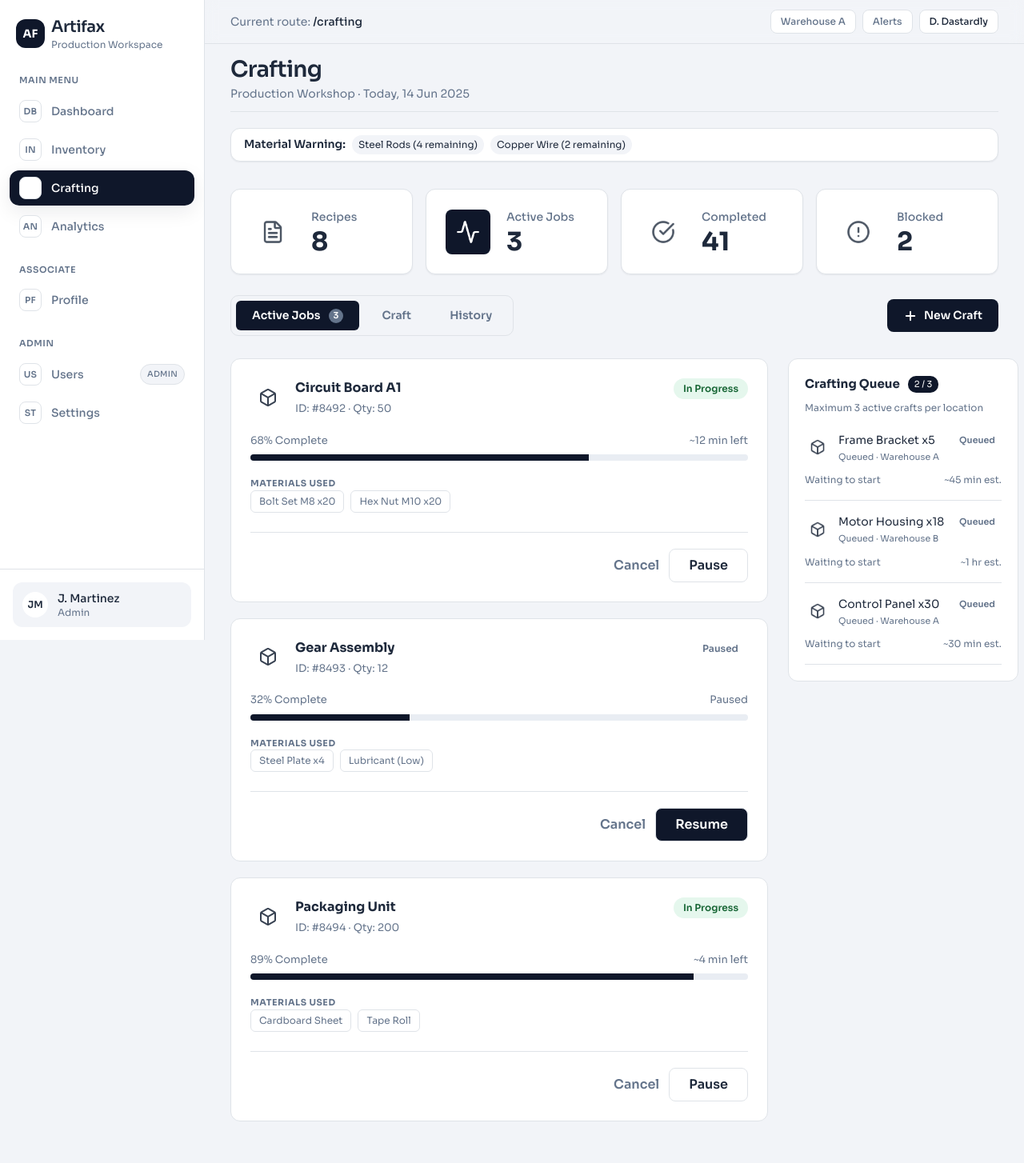
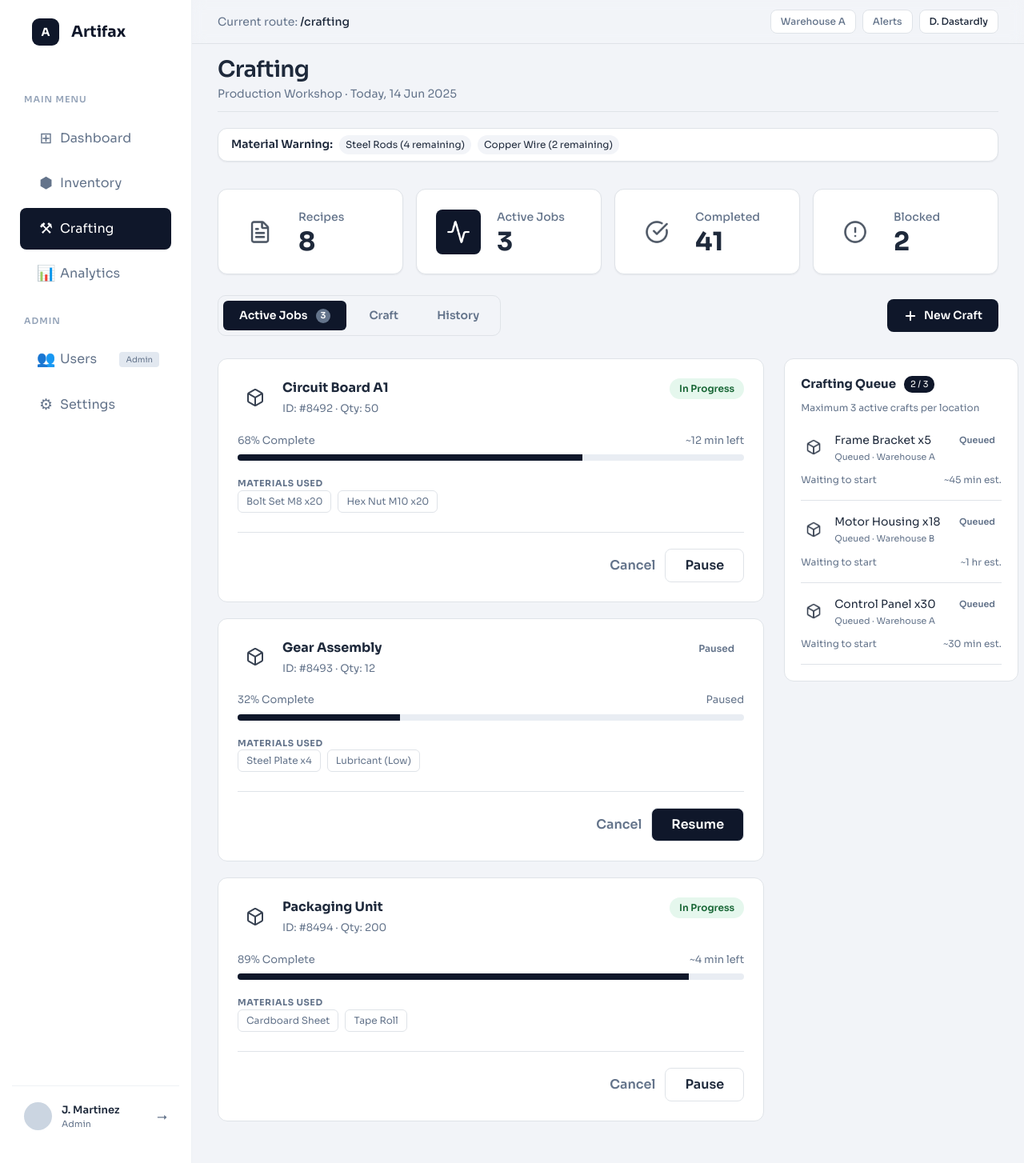
Before and after one commit to I-Know-What-You-Committed-Last-Summer/Artifax, a React (Create React App) app in the folder frontend/: page /crafting in a window 1280 px wide. Shown: the whole page at 80% size. Built offline with nearby package versions, Linux system fonts and the light colour scheme.

Commit message:
feat(frontend): switch to Andre-style main sidebar with icon set

```diff
--- /dev/null
+++ b/frontend/src/components/layout/Sidebar.css
@@ -0,0 +1,180 @@
+:root {
+  --sidebar-bg: #ffffff;
+  --sidebar-border: #eef1f5;
+  --active-bg: #0f172a;
+  --active-text: #ffffff;
+  --inactive-text: #64748b;
+  --section-title: #94a3b8;
+  --collapsed-width: 90px;
+  --expanded-width: 240px;
+  --transition-speed: 0.28s ease;
+}
+
+.sidebar-container {
+  width: var(--collapsed-width);
+  min-height: 100vh;
+  background: var(--sidebar-bg);
+  border-right: 1px solid var(--sidebar-border);
+  display: flex;
+  flex-direction: column;
+  transition: width var(--transition-speed);
+  overflow: hidden;
+  white-space: nowrap;
+  padding: 20px 0;
+  position: sticky;
+  top: 0;
+  z-index: 30;
+}
+
+.sidebar-container:hover {
+  width: var(--expanded-width);
+  padding: 20px 15px;
+}
+
+.nav-text {
+  opacity: 0;
+  transition: opacity var(--transition-speed);
+  pointer-events: none;
+}
+
+.sidebar-container:hover .nav-text {
+  opacity: 1;
+  pointer-events: auto;
+}
+
+.sidebar-header {
+  display: flex;
+  align-items: center;
+  padding: 0 25px;
+  margin-bottom: 36px;
+  height: 40px;
+}
+
+.logo-placeholder {
+  width: 34px;
+  height: 34px;
+  border-radius: 9px;
+  display: inline-flex;
+  align-items: center;
+  justify-content: center;
+  background: var(--active-bg);
+  color: #fff;
+  font-weight: 700;
+  font-size: 14px;
+}
+
+.logo-text {
+  font-weight: 700;
+  font-size: 1.2rem;
+  color: #0f172a;
+  margin-left: 15px;
+}
+
+.sidebar-content {
+  display: flex;
+  flex-direction: column;
+}
+
+.section-title {
+  font-size: 11px;
+  font-weight: 600;
+  color: var(--section-title);
+  letter-spacing: 1px;
+  padding: 0 15px;
+  margin: 20px 0 10px;
+}
+
+.nav-list {
+  list-style: none;
+  padding: 0;
+  margin: 0;
+}
+
+.nav-item {
+  display: flex;
+  align-items: center;
+  padding: 12px 15px;
+  margin: 4px 10px;
+  border-radius: 8px;
+  cursor: pointer;
+  color: var(--inactive-text);
+  transition: all 0.2s;
+  text-decoration: none;
+}
+
+.nav-item:hover {
+  background: #f8fafc;
+}
+
+.nav-item.active {
+  background: var(--active-bg);
+  color: var(--active-text);
+}
+
+.nav-icon {
+  min-width: 35px;
+  font-size: 19px;
+  display: flex;
+  justify-content: center;
+}
+
+.admin-badge {
+  background: #e2e8f0;
+  color: var(--inactive-text);
+  font-size: 10px;
+  padding: 2px 8px;
+  border-radius: 4px;
+  margin-left: auto;
+}
+
+.sidebar-footer {
+  margin-top: auto;
+  border-top: 1px solid var(--sidebar-border);
+  padding: 20px 15px;
+  display: flex;
+  align-items: center;
+}
+
+.user-avatar {
+  width: 35px;
+  height: 35px;
+  background: #cbd5e1;
+  border-radius: 50%;
+  flex-shrink: 0;
+}
+
+.user-info {
+  margin-left: 12px;
+  flex-grow: 1;
+}
+
+.user-name {
+  font-size: 13px;
+  font-weight: 600;
+  margin: 0;
+}
+
+.user-role {
+  font-size: 11px;
+  color: var(--inactive-text);
+  margin: 0;
+}
+
+.logout-icon {
+  color: var(--inactive-text);
+  cursor: pointer;
+}
+
+@media (max-width: 1024px) {
+  .sidebar-container,
+  .sidebar-container:hover {
+    width: 78px;
+    padding: 20px 0;
+  }
+
+  .nav-text,
+  .sidebar-container:hover .nav-text {
+    opacity: 0;
+    pointer-events: none;
+  }
+}
--- a/frontend/src/components/layout/Sidebar.js
+++ b/frontend/src/components/layout/Sidebar.js
@@ -1,104 +1,71 @@
 import { NavLink } from 'react-router-dom';
-import { adminMenu, mainMenu, userMenu } from '../../config/navigation';
+import './Sidebar.css';
 
-function NavSection({ title, items, mobile = false }) {
-  if (mobile) {
-    return (
-      <div className="flex gap-2">
-        {items.map((item) => (
-          <NavLink
-            key={item.id}
-            to={item.path}
-            className={({ isActive }) =>
-              `inline-flex items-center gap-2 rounded-lg border px-3 py-2 text-xs font-medium transition ${
-                isActive
-                  ? 'border-primary bg-primary text-white'
-                  : 'border-border bg-surface text-muted hover:border-primary hover:text-text'
-              }`
-            }
-          >
-            <span className="inline-flex h-5 w-5 items-center justify-center rounded bg-app text-[10px] font-bold">
-              {item.short}
-            </span>
-            {item.label}
-          </NavLink>
-        ))}
-      </div>
-    );
-  }
+const MENU_DATA = {
+  logo: {
+    short: 'A',
+    full: 'Artifax',
+  },
+  mainMenu: [
+    { id: 'dashboard', label: 'Dashboard', icon: '⊞', path: '/dashboard' },
+    { id: 'inventory', label: 'Inventory', icon: '⬢', path: '/inventory' },
+    { id: 'crafting', label: 'Crafting', icon: '⚒', path: '/crafting' },
+    { id: 'analytics', label: 'Analytics', icon: '📊', path: '/analytics' },
+  ],
+  adminMenu: [
+    { id: 'users', label: 'Users', icon: '👥', path: '/users', badge: 'Admin' },
+    { id: 'settings', label: 'Settings', icon: '⚙', path: '/settings' },
+  ],
+  user: {
+    name: 'J. Martinez',
+    role: 'Admin',
+  },
+};
 
+function SidebarNavGroup({ title, items }) {
   return (
-    <div>
-      <p className="px-3 text-[11px] font-semibold uppercase tracking-wider text-muted">{title}</p>
-      <ul className="mt-2 space-y-1">
+    <>
+      <p className="section-title nav-text">{title}</p>
+      <ul className="nav-list">
         {items.map((item) => (
           <li key={item.id}>
             <NavLink
               to={item.path}
-              className={({ isActive }) =>
-                `group flex items-center gap-3 rounded-xl px-3 py-2 text-sm font-medium transition ${
-                  isActive
-                    ? 'bg-primary text-white shadow-soft'
-                    : 'text-muted hover:bg-app hover:text-text'
-                }`
-              }
+              className={({ isActive }) => `nav-item ${isActive ? 'active' : ''}`}
             >
-              <span className="inline-flex h-7 w-7 items-center justify-center rounded-lg border border-border bg-surface text-[11px] font-semibold tracking-wide group-hover:border-primary/30">
-                {item.short}
-              </span>
-              <span>{item.label}</span>
-              {item.badge ? (
-                <span className="ml-auto rounded-full border border-border bg-app px-2 py-0.5 text-[10px] uppercase tracking-wide text-muted">
-                  {item.badge}
-                </span>
-              ) : null}
+              <div className="nav-icon">{item.icon}</div>
+              <span className="nav-text">{item.label}</span>
+              {item.badge ? <span className="admin-badge nav-text">{item.badge}</span> : null}
             </NavLink>
           </li>
         ))}
       </ul>
-    </div>
+    </>
   );
 }
 
 function Sidebar() {
   return (
-    <>
-      <aside className="fixed inset-y-0 left-0 z-20 hidden w-64 flex-col border-r border-border bg-surface lg:flex">
-        <div className="flex items-center gap-2 px-5 py-5">
-          <span className="inline-flex h-9 w-9 items-center justify-center rounded-xl bg-primary text-sm font-bold text-white">
-            AF
-          </span>
-          <div>
-            <p className="text-xl font-semibold tracking-tight text-text">Artifax</p>
-            <p className="text-xs text-muted">Production Workspace</p>
-          </div>
+    <aside className="sidebar-container">
+      <div className="sidebar-header">
+        <div className="logo-placeholder">{MENU_DATA.logo.short}</div>
+        <span className="nav-text logo-text">{MENU_DATA.logo.full}</span>
+      </div>
+
+      <div className="sidebar-content">
+        <SidebarNavGroup title="MAIN MENU" items={MENU_DATA.mainMenu} />
+        <SidebarNavGroup title="ADMIN" items={MENU_DATA.adminMenu} />
+      </div>
+
+      <div className="sidebar-footer">
+        <div className="user-avatar" />
+        <div className="user-info nav-text">
+          <p className="user-name">{MENU_DATA.user.name}</p>
+          <p className="user-role">{MENU_DATA.user.role}</p>
         </div>
-
-        <div className="flex-1 space-y-6 overflow-y-auto px-3 pb-4 pt-2">
-          <NavSection title="Main Menu" items={mainMenu} />
-          <NavSection title="Associate" items={userMenu} />
-          <NavSection title="Admin" items={adminMenu} />
-        </div>
-
-        <div className="border-t border-border p-4">
-          <div className="flex items-center gap-3 rounded-xl bg-app px-3 py-2.5">
-            <span className="inline-flex h-8 w-8 items-center justify-center rounded-full bg-white text-xs font-semibold text-text">
-              JM
-            </span>
-            <div>
-              <p className="text-sm font-medium text-text">J. Martinez</p>
-              <p className="text-xs text-muted">Admin</p>
-            </div>
-          </div>
-        </div>
-      </aside>
-
-      <div className="mb-3 overflow-x-auto pb-1 lg:hidden">
-        <div className="min-w-max rounded-xl border border-border bg-surface p-2 shadow-card">
-          <NavSection title="Main Menu" items={mainMenu} mobile />
-        </div>
+        <div className="logout-icon nav-text">⭢</div>
       </div>
-    </>
+    </aside>
   );
 }
 
--- a/frontend/src/layouts/AppLayout.js
+++ b/frontend/src/layouts/AppLayout.js
@@ -4,9 +4,9 @@ import Topbar from '../components/layout/Topbar';
 
 function AppLayout() {
   return (
-    <div className="min-h-screen bg-app text-text">
+    <div className="min-h-screen bg-app text-text lg:flex">
       <Sidebar />
-      <div className="min-h-screen lg:pl-64">
+      <div className="min-h-screen min-w-0 flex-1">
         <Topbar />
         <main className="px-4 pb-8 pt-4 sm:px-6 lg:px-8">
           <Outlet />
```
